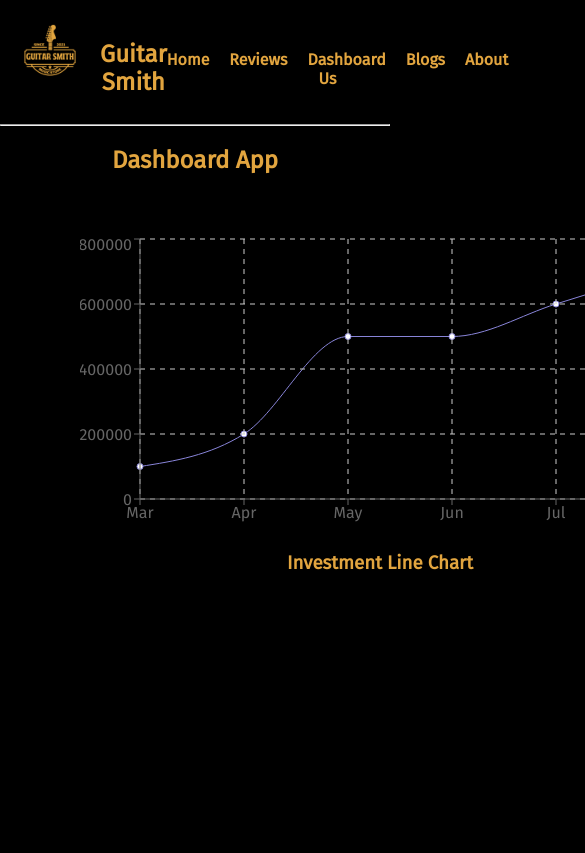
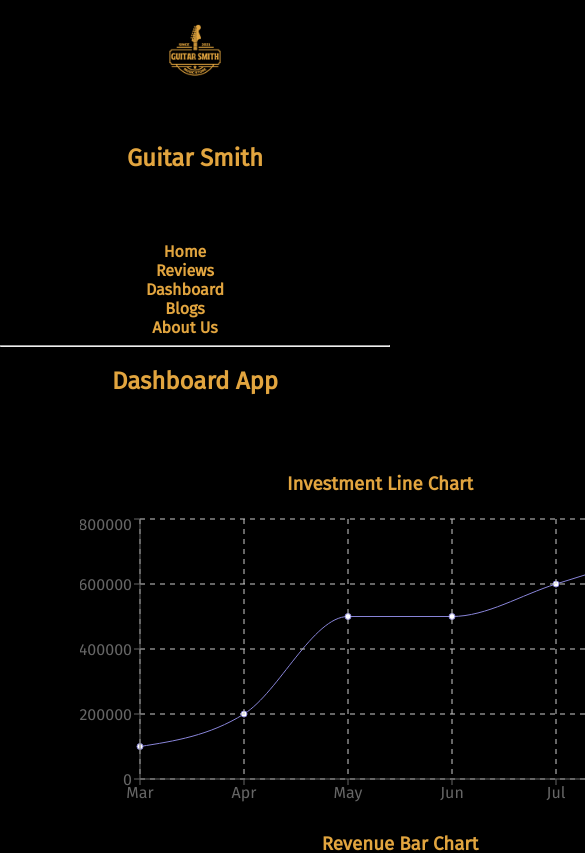
Before and after one commit to n00bNn00b/guitar-smith, a React (Create React App) app: page /dashboard in a window 390 px wide. Shown: the top 853 px of the page, 585 px wide, since content can reach past the window. Built offline with nearby package versions, Linux system fonts and the light colour scheme; the HTML template or start-up script is replaced by a standard one.

Commit message:
dashboard responsive

```diff
--- a/src/components/Dashboard/Dashboard.css
+++ b/src/components/Dashboard/Dashboard.css
@@ -6,7 +6,15 @@
 }
 .investment-chart {
   margin-left: 20px;
+  margin-right: 20px;
 }
 .revenue-chart {
   margin-left: 40px;
 }
+
+@media screen and (max-width: 688px) {
+  .dashboard-chart {
+    display: grid;
+    grid-template-columns: repeat(1, 1fr);
+  }
+}
--- a/src/components/Dashboard/Dashboard.js
+++ b/src/components/Dashboard/Dashboard.js
@@ -3,10 +3,8 @@ import {
   Bar,
   BarChart,
   CartesianGrid,
-  Legend,
   Line,
   LineChart,
-  ResponsiveContainer,
   Tooltip,
   XAxis,
   YAxis,
@@ -54,10 +52,11 @@ const Dashboard = () => {
   ];
 
   return (
-    <div>
+    <div className="dashboard">
       <h2>Dashboard App</h2>
       <div className="dashboard-chart">
         <div className="investment-chart">
+          <h3>Investment Line Chart</h3>
           <LineChart
             width={600}
             height={300}
@@ -70,10 +69,10 @@ const Dashboard = () => {
             <YAxis />
             <Tooltip />
           </LineChart>
-          <h3>Investment Line Chart</h3>
         </div>
 
         <div className="revenue-chart">
+          <h3>Revenue Bar Chart</h3>
           <BarChart width={600} height={300} data={data}>
             <XAxis dataKey="month" stroke="#8884d8" />
             <YAxis />
@@ -81,7 +80,6 @@ const Dashboard = () => {
             <CartesianGrid stroke="#ccc" strokeDasharray="5 5" />
             <Bar dataKey="revenue" fill="#8884d8" barSize={30} />
           </BarChart>
-          <h3>Revenue Bar Chart</h3>
         </div>
       </div>
     </div>
--- a/src/components/Header/Header.css
+++ b/src/components/Header/Header.css
@@ -24,3 +24,17 @@ div {
   text-decoration: none;
   margin-right: 20px;
 }
+@media screen and (max-width: 688px) {
+  .nav-bar {
+    display: grid;
+    grid-template-columns: repeat(1, 1fr);
+  }
+  .nav-logo {
+    display: grid;
+    grid-template-columns: repeat(1, 1fr);
+  }
+  .menu-item {
+    display: grid;
+    grid-template-columns: repeat(1, 1fr);
+  }
+}
```
